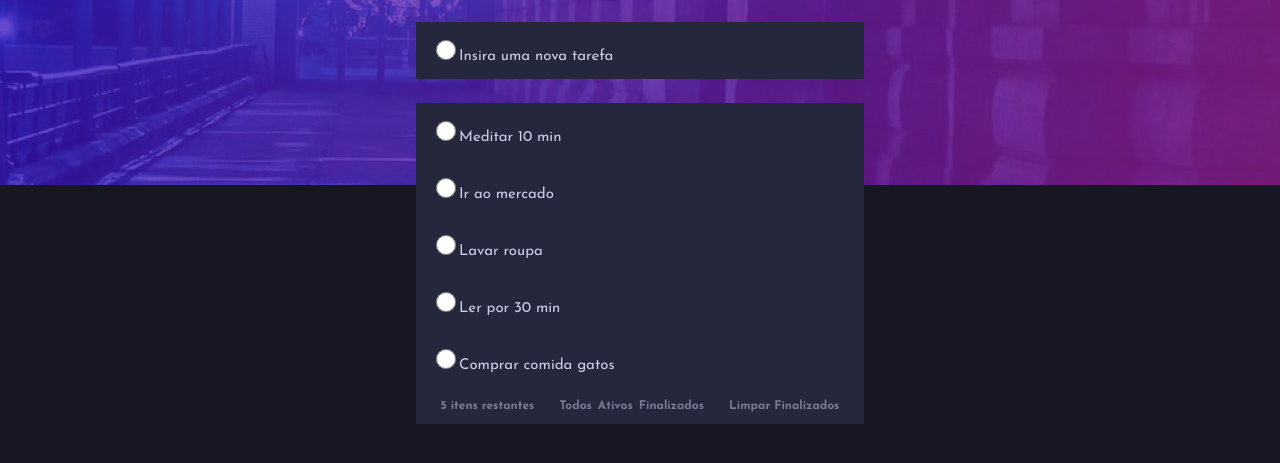
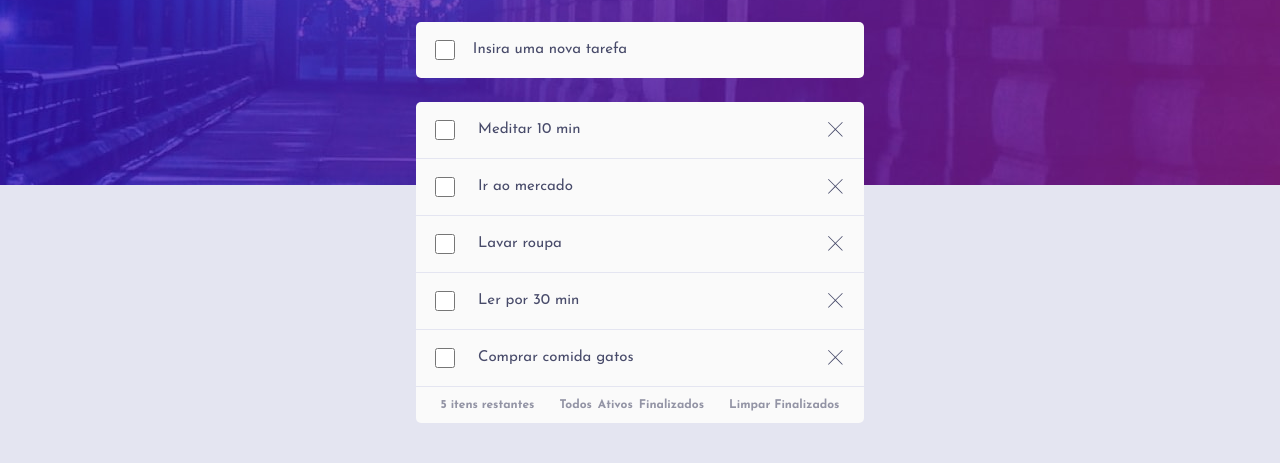
Before and after one commit to anacperdigao/Lista_de_tarefas, a plain HTML site: page index.html in a window 1280 px wide. Both pictures are taken after a click on the picture 851 px from the left and 72 px from the top of the page. Shown: the part 95-558 px from the top of the page. Drawn offline with Linux system fonts and the light colour scheme.

Commit message:
Melhorando CSS e add troca de theme no js

```diff
--- a/assets/css/estilo.css
+++ b/assets/css/estilo.css
@@ -3,23 +3,26 @@
     --Bright-Blue: hsl(220, 98%, 61%);
     --Check-Background: linear-gradient hsl(192, 100%, 67%) to hsl(280, 87%, 65%);
 
-    /*Light Theme*/
-    --Very-Light-Gray: hsl(0, 0%, 98%);
-    --Very-Light-Grayish-Blue: hsl(236, 33%, 92%);
-    --Light-Grayish-Blue: hsl(233, 11%, 84%);
-    --Dark-Grayish-Blue: hsl(236, 9%, 61%);
-    --Very-Dark-Grayish-Blue: hsl(235, 19%, 35%);
+    /*Dark Theme*/
+    --Titulo-color: hsl(0, 0%, 98%);
+    --Background-color: hsl(235, 21%, 11%);
+    --Background-input: hsl(235, 24%, 19%);
+    --Letra-input-color: hsl(234, 39%, 85%);
+    --Letra-linha-final-hover: hsl(236, 33%, 92%);
+    --Letra-linha-final: hsl(234, 11%, 52%);
+    --Borders-color: hsl(237, 14%, 26%);
+    --Input-exclusao-color: hsl(233, 11%, 84%);
+}
 
-    /*Dark Theme*/
-    --Very-Dark-Blue: hsl(235, 21%, 11%);
-    --Very-Dark-Desaturated-Blue: hsl(235, 24%, 19%);
-    --Light-Grayish-Blue: hsl(234, 39%, 85%);
-    --Light-Grayish-Blue-hover: hsl(236, 33%, 92%);
-    --Dark-Grayish-Blue: hsl(234, 11%, 52%);
-    --Very-Dark-Grayish-Blue: hsl(233, 14%, 35%);
-    --Very-Dark-Grayish-Blue: hsl(237, 14%, 26%);
-
-    --font-size: 18px;
+.white__mode:root {
+    --Background-color: hsl(236, 33%, 92%);
+    --Background-input: hsl(0, 0%, 98%);
+    --Letra-input-color: hsl(235, 19%, 35%);
+    --Borders-color: hsl(236, 33%, 92%);
+    --Letra-linha-final: hsl(236, 9%, 61%);
+    --Letra-linha-final-hover:hsl(235, 19%, 35%);
+    --Titulo-color: hsl(0, 0%, 98%);
+    --Input-exclusao-color: hsl(233, 11%, 84%);
 }
 
 *{
@@ -34,7 +37,7 @@
 }
 
 .background{
-    background-color: var(--Very-Dark-Blue);
+    background-color: var(--Background-color);
     height: 65vh;
     width: 100vw;
     z-index: -1;
@@ -51,6 +54,18 @@
     flex-direction: column;
 }
 
+/*Por causa do erro do border-radius no container__tarefas, vou fazer isoladamente em 2 componentes*/
+
+#primeiro-input{
+    border-radius: 5px 5px 0px 0px;
+}
+
+#ultimo-input{
+    border-radius: 0px 0px 5px 5px;
+}
+
+/*Erro acaba aqui, tentar consertar depois*/
+
 .container__inicial{
     padding-bottom: 1.5em;
     display: flex;
@@ -60,18 +75,36 @@
 .titulo__principal{
     font-size: 25pt;
     letter-spacing: 0.2em;
-    color: var(--Very-Light-Gray);
+    color: var(--Titulo-color);
     padding-bottom: 0.7em;
 }
 
 .input__padrao{
-    background-color: var(--Very-Dark-Desaturated-Blue);
+    background-color: var(--Background-input);
     padding: 1em;
-    color: var(--Light-Grayish-Blue);
+    color: var(--Letra-input-color);
     font-size: 15px;
     font-weight: 400;
+    display: grid;
+    grid-template-columns: 95% 5%;
+    align-items: center;
+    justify-content: space-between;
+    border-bottom: 1px solid var(--Borders-color);
+
 }
 
+.input__padrao-principal{
+    background-color: var(--Background-input);
+    padding: 1em;
+    color: var(--Letra-input-color);
+    font-size: 15px;
+    font-weight: 400;
+    display: grid;
+    grid-template-columns: 10% 90%;
+    align-items: center;
+    justify-content: space-between;
+    border-radius: 5px;
+}
 
 .container__total{
     position: relative;
@@ -94,21 +127,21 @@
     width: 26px;
 }
 
-.input__radio{
+.input__checkbox{
     width: 20px;
     height: 20px;
+    border-radius: 50px;
+    cursor: pointer;
 }
 
 .linha__final{
-    background-color: var(--Very-Dark-Desaturated-Blue);
+    background-color: var(--Background-input);
     padding: 1em;
-    color: var(--Light-Grayish-Blue);
     font-size: 12px;
-    font-weight: 400;
     display: flex;
     flex-direction: row;
     justify-content: space-around;
-    color: var(--Dark-Grayish-Blue);
+    color: var(--Letra-linha-final);
     font-weight: 700;
 }
 
@@ -119,10 +152,27 @@
 
 }
 
-#itens__restantes, #filtro__todos, #filtro__ativos, #filtro__finalizados, #filtro__limpar{
+.linha__final-itens{
     cursor: pointer;
 }
 
-#itens__restantes:hover, #filtro__todos:hover, #filtro__ativos:hover, #filtro__finalizados:hover, #filtro__limpar:hover{
-    text-decoration: underline;
+.linha__final-itens:hover{
+    color: var(--Letra-linha-final-hover);
 }
+
+.tarefas{
+    cursor: pointer;
+}
+
+.icone__excluir{
+    cursor: pointer;
+    width: 15px;
+    height: 15px;
+}
+
+.check-tarefa{
+    display: flex;
+    flex-direction: row;
+    align-items: center;
+    gap: 20px;
+}
--- a/index.html
+++ b/index.html
@@ -28,26 +28,74 @@
           <img class="icone__theme" src="/assets/images/icon-sun.svg" alt="Imagem de sol para trocar o tema para light">
         </div>
 
-        <label class="input__padrao" for="radio-nova-tarefa"><input type="radio" name="nova-tarefa" value="text" id="radio-nova-tarefa" class="input__radio">Insira uma nova tarefa</label>
+        <div class="input__padrao-principal" id="input__padrao-principal">
+          <input type="checkbox" name="nova-tarefa" value="text" id="check-nova-tarefa" class="input__checkbox">
+          <label class="tarefas" for="check-nova-tarefa">Insira uma nova tarefa</label>
+        </div>
+
       </section>
 
       <section class="container__tarefas">
-        <label class="input__padrao" for="tarefa-1"><input type="radio" name="tarefa-incluida" value="text" id="tarefa-1" class="input__radio">Meditar 10 min</label>
-        <label class="input__padrao" for="tarefa-2"><input type="radio" name="tarefa-incluida" value="text" id="tarefa-2" class="input__radio">Ir ao mercado</label>
-        <label class="input__padrao" for="tarefa-3"><input type="radio" name="tarefa-incluida" value="text" id="tarefa-3" class="input__radio">Lavar roupa</label>
-        <label class="input__padrao" for="tarefa-4"><input type="radio" name="tarefa-incluida" value="text" id="tarefa-4" class="input__radio">Ler por 30 min</label>
-        <label class="input__padrao" for="tarefa-5"><input type="radio" name="tarefa-incluida" value="text" id="tarefa-5" class="input__radio">Comprar comida gatos</label>
+        <div class="input__padrao" id="primeiro-input">
 
-        <div class="linha__final">
-          <p id="itens__restantes">5 itens restantes</p>
+          <div class="check-tarefa">
+            <input type="checkbox" name="tarefa-incluida" value="text" id="tarefa-1" class="input__checkbox">
+            <label class="tarefas" for="tarefa-1">Meditar 10 min</label>
+          </div>
+          <img src="/assets/images/icon-cross.svg" alt="Excluir" class="icone__excluir">
+
+        </div>
+
+        <div class="input__padrao">
+
+          <div class="check-tarefa">
+            <input type="checkbox" name="tarefa-incluida" value="text" id="tarefa-2" class="input__checkbox">
+            <label class="tarefas" for="tarefa-2">Ir ao mercado</label>
+          </div>
+          <img src="/assets/images/icon-cross.svg" alt="Excluir" class="icone__excluir">
+
+        </div>
+
+        <div class="input__padrao">
+
+          <div class="check-tarefa">
+            <input type="checkbox" name="tarefa-incluida" value="text" id="tarefa-3" class="input__checkbox">
+            <label class="tarefas" for="tarefa-3">Lavar roupa</label>
+          </div>
+            <img src="/assets/images/icon-cross.svg" alt="Excluir" class="icone__excluir">
+
+        </div>
+
+        <div class="input__padrao">
+
+          <div class="check-tarefa">
+            <input type="checkbox" name="tarefa-incluida" value="text" id="tarefa-4" class="input__checkbox">
+            <label class="tarefas" for="tarefa-4">Ler por 30 min</label>
+          </div>
+          <img src="/assets/images/icon-cross.svg" alt="Excluir" class="icone__excluir">
+
+        </div>
+
+        <div class="input__padrao">
+
+          <div class="check-tarefa">
+            <input type="checkbox" name="tarefa-incluida" value="text" id="tarefa-5" class="input__checkbox">
+            <label class="tarefas" for="tarefa-5">Comprar comida gatos</label>
+          </div>
+          <img src="/assets/images/icon-cross.svg" alt="Excluir" class="icone__excluir">
+
+        </div>
+
+        <div class="linha__final" id="ultimo-input">
+          <p class="linha__final-itens" id="itens__restantes">5 itens restantes</p>
 
           <div class="linha__filtros">
-            <p id="filtro__todos">Todos</p>
-            <p id="filtro__ativos">Ativos</p>
-            <p id="filtro__finalizados">Finalizados</p>
+            <p class="linha__final-itens" id="filtro__todos">Todos</p>
+            <p class="linha__final-itens" id="filtro__ativos">Ativos</p>
+            <p class="linha__final-itens" id="filtro__finalizados">Finalizados</p>
           </div>
 
-          <p id="filtro__limpar">Limpar Finalizados</p>
+          <p class="linha__final-itens" id="filtro__limpar">Limpar Finalizados</p>
         </div>
 
       </section>
--- a/script.js
+++ b/script.js
@@ -1,13 +1,22 @@
 /*Users should be able to:
 
 - View the optimal layout for the app depending on their device's screen size
-- See hover states for all interactive elements on the page
 - Add new todos to the list
 - Mark todos as complete
 - Delete todos from the list
 - Filter by all/active/complete todos
 - Clear all completed todos
-- Toggle light and dark mode
 - **Bonus**: Drag and drop to reorder items on the list
+*/
 
-*/
+
+//Trocando dark e white mode
+
+const html = document.querySelector("html")
+const iconeTema = document.querySelector(".icone__theme")
+
+iconeTema.addEventListener("click", trocaTema)
+
+function trocaTema(){
+    html.classList.toggle("white__mode")
+}
```
